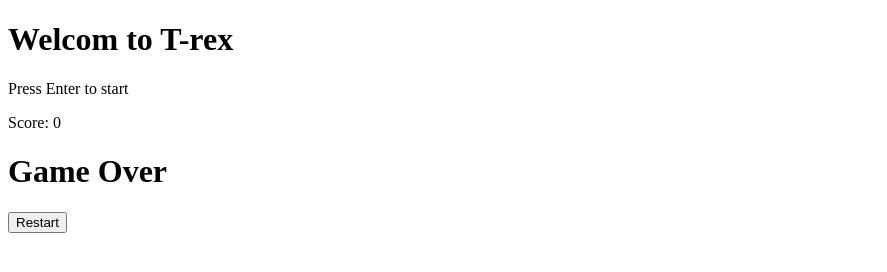
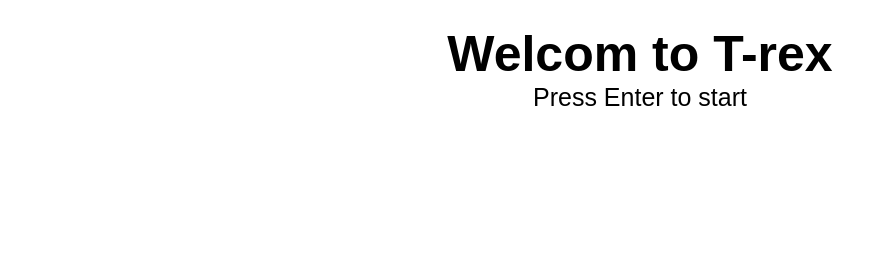
Before and after one commit to G1tZan/G1tZan.github.oi, a plain HTML site: page index.html in a window 1280 px wide. Shown: the whole page, without its empty margins (0-887 px from the left). Drawn offline with Linux system fonts and the light colour scheme.

Commit message:
Update index.html

```diff
--- a/index.html
+++ b/index.html
@@ -4,7 +4,7 @@
     <meta charset="UTF-8">
     <meta http-equiv="X-UA-Compatible" content="IE=edge">
     <meta name="viewport" content="width=device-width, initial-scale=1.0">
-    <link rel="stylesheet" href="style.css">
+    <link rel="stylesheet" href="web.css">
     <title>Dinosaur Game</title>
 </head>
 <body>
```
